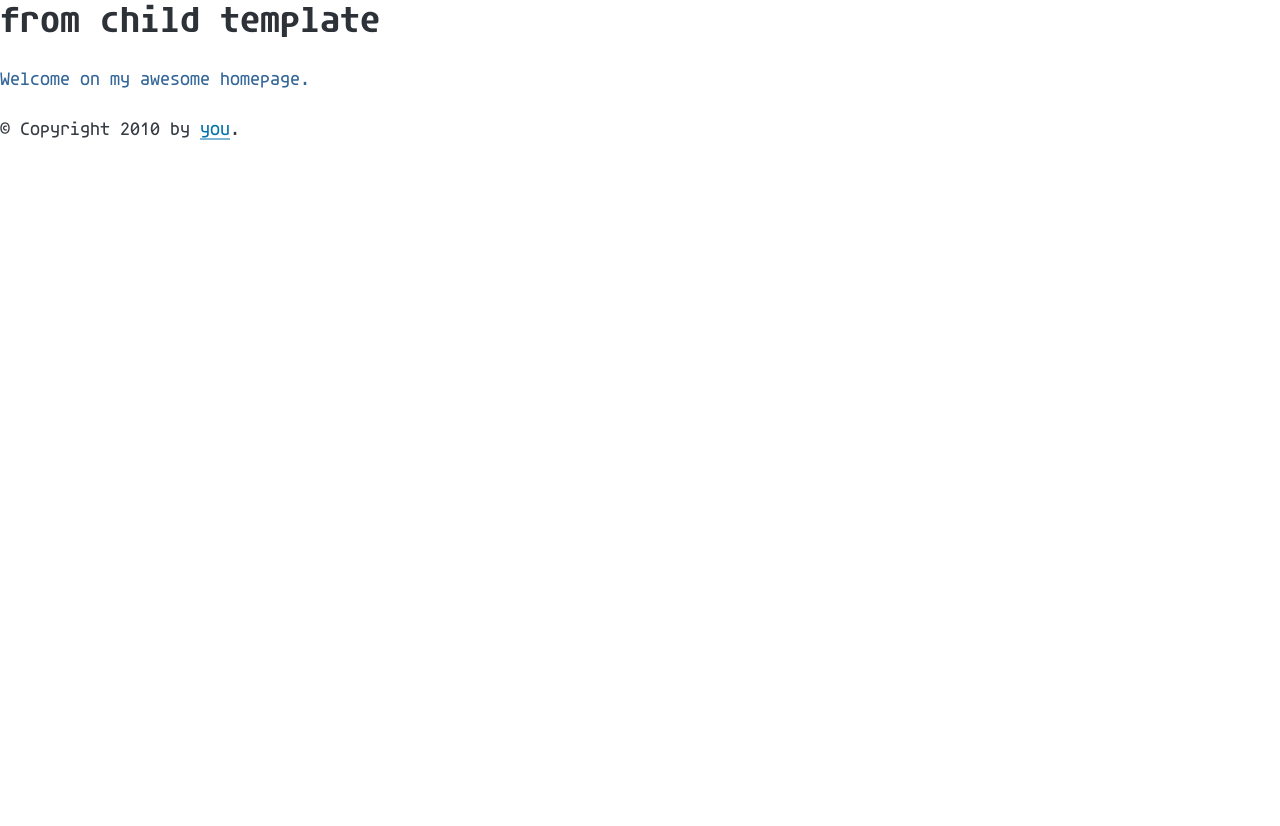
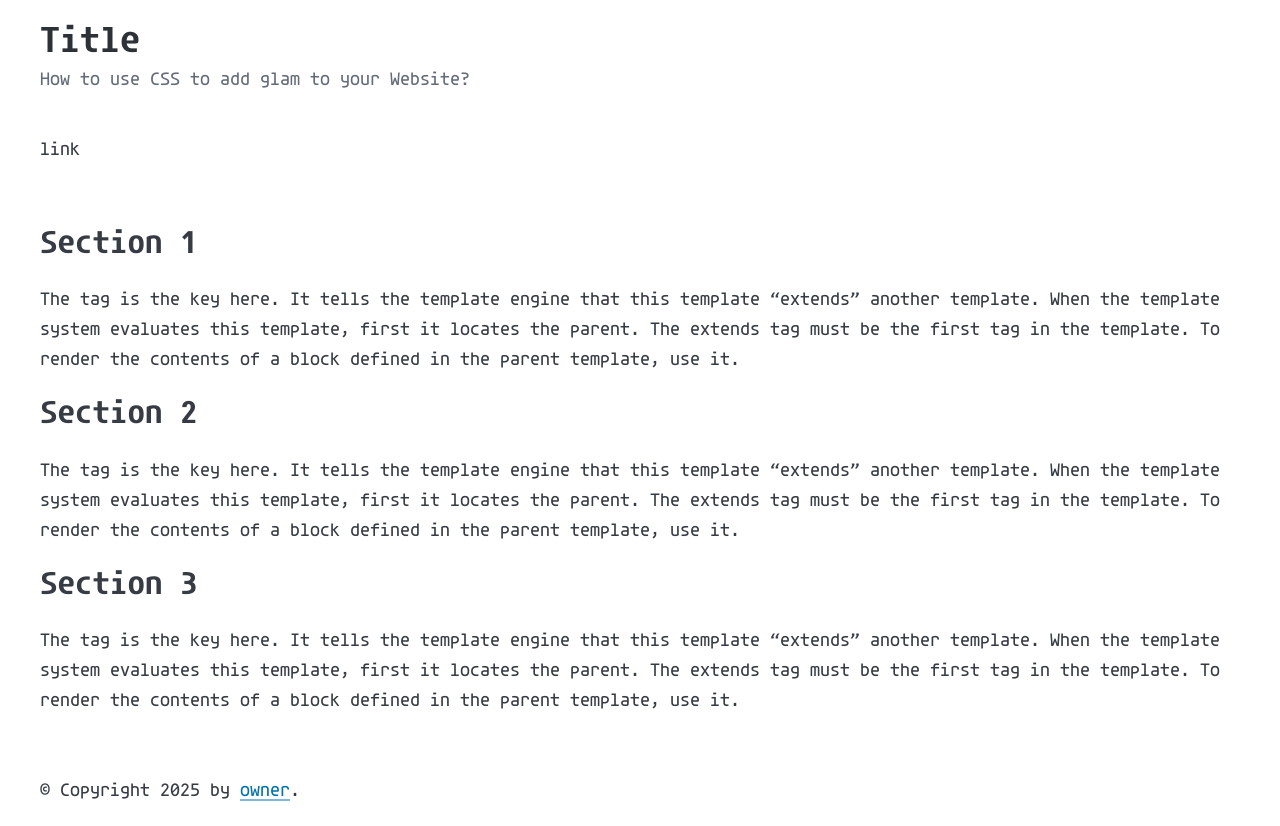
Before and after one commit to sduras/website, a Flask app: page / in a window 1280 px wide. Before the commit the page ends 140 px from the top, so only its background shows below. Run offline with Flask 3, Linux system fonts and the light colour scheme; parts of the project's set-up code (start-up, migrations or seed data) failed here and were passed over.

Commit message:
initial commit

```diff
--- a/templates/base.html
+++ b/templates/base.html
@@ -7,11 +7,24 @@
     {% endblock %}
   </head>
   <body>
-    <div id="content">{% block content %}{% endblock %}</div>
-    <div id="footer">
+    <header id="header" class="container">
+<hgroup>
+  <h1>Title</h1>
+  <p>How to use CSS to add glam to your Website?</p>
+</hgroup>
+      <nav>
+        <ul>
+          <li>link</li>
+        </ul>
+      </nav>
+</header>
+<main id="main" class="container">
+{% block content %}{% endblock %}
+</main>
+<footer id="footer" class="container">
       {% block footer %}
-      &copy; Copyright 2010 by <a href="http://domain.invalid/">you</a>.
+      &copy; Copyright 2025 by <a href="http://domain.invalid/">owner</a>.
       {% endblock %}
-    </div>
+</footer>
   </body>
 </html>
--- a/templates/index.html
+++ b/templates/index.html
@@ -7,8 +7,15 @@
     .important { color: #336699; }
   </style>
 {% endblock %}
-{% block content %}
-  <h1>from child template</h1>
-  <p class="important">
-    Welcome on my awesome homepage.
-{% endblock %}
+{% block content %}<section>
+<h2>Section 1</h2>
+<p>The tag is the key here. It tells the template engine that this template “extends” another template. When the template system evaluates this template, first it locates the parent. The extends tag must be the first tag in the template. To render the contents of a block defined in the parent template, use it.</p>
+</section>
+<section>
+<h2>Section 2</h2>
+<p>The tag is the key here. It tells the template engine that this template “extends” another template. When the template system evaluates this template, first it locates the parent. The extends tag must be the first tag in the template. To render the contents of a block defined in the parent template, use it.</p>
+</section>
+<section>
+<h2>Section 3</h2>
+<p>The tag is the key here. It tells the template engine that this template “extends” another template. When the template system evaluates this template, first it locates the parent. The extends tag must be the first tag in the template. To render the contents of a block defined in the parent template, use it.</p>
+</section>{% endblock %}
```
